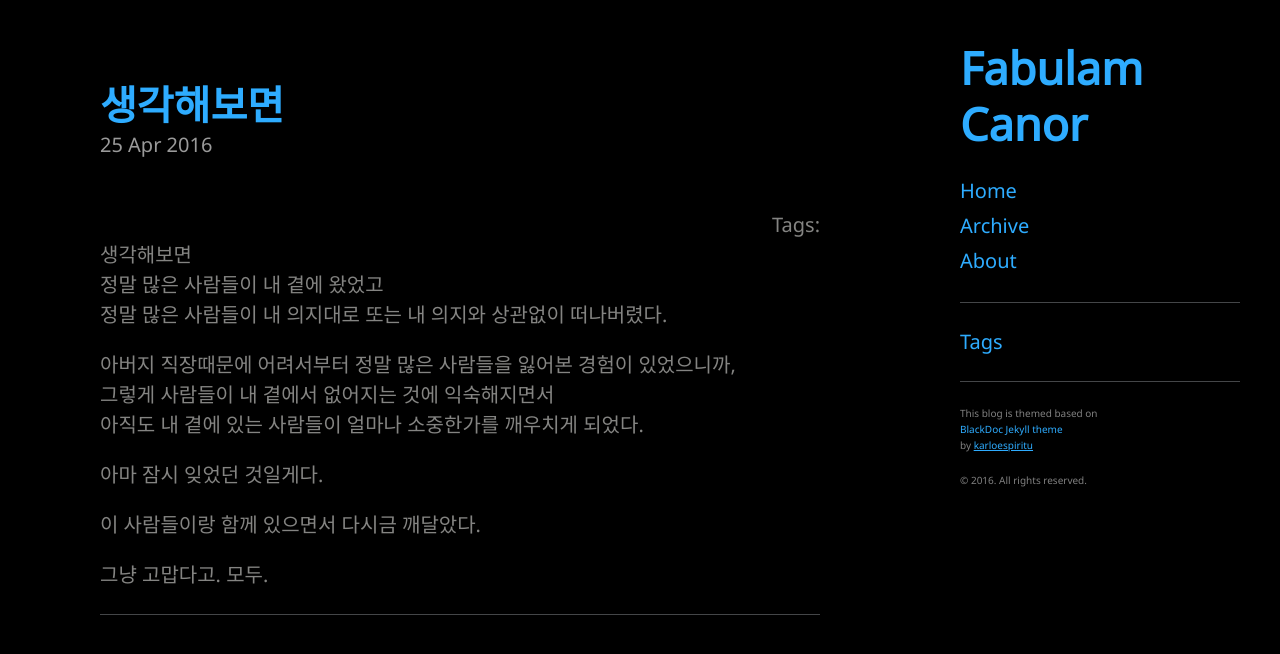
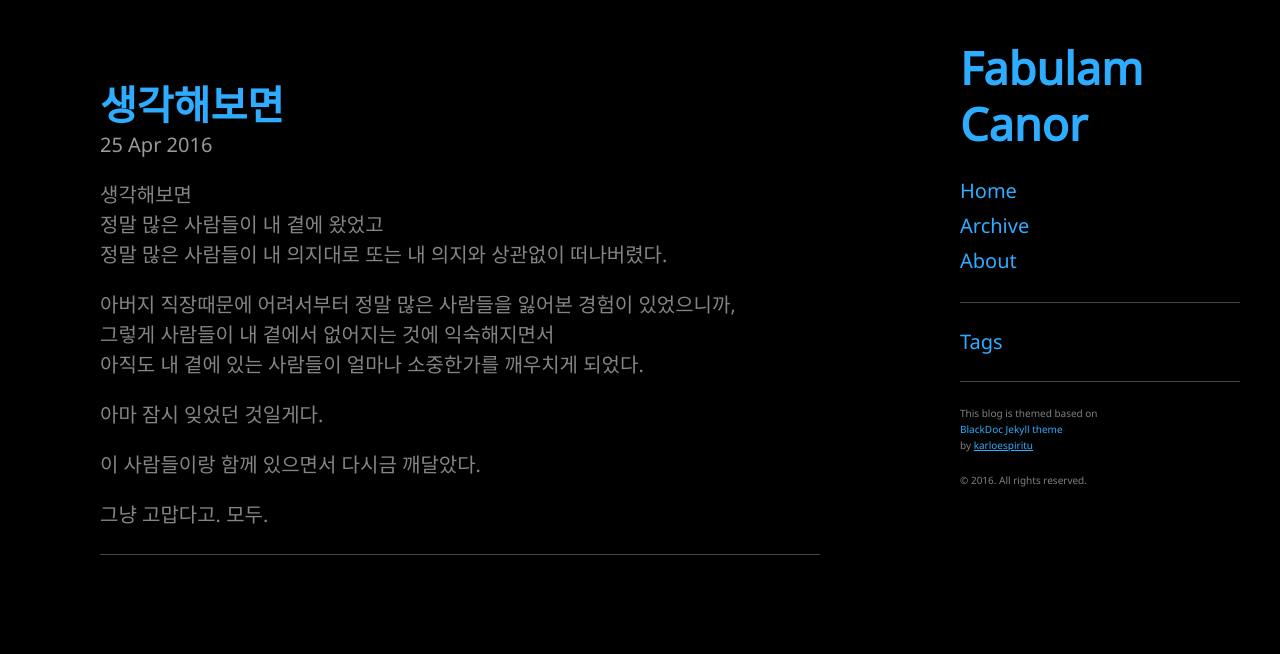
Before and after one commit to Canorus/canorus.github.io, a Jekyll site: the page built from _posts/2016-04-25-come-to-think-of-it.md, in a window 1280 px wide. Shown: the top 654 px of the page. Built offline with Jekyll 4.4.1, drawn with Linux system fonts in a browser that asks for light colours; comment, search, counter and statistics services are not loaded.

Commit message:
fixing tag

```diff
--- a/_includes/post-tags.html
+++ b/_includes/post-tags.html
@@ -1,5 +1,4 @@
 <div class="post-tags">
-  Tags:
   {% if post %}
     {% assign tags = post.tags %}
   {% else %}
--- a/_layouts/post.html
+++ b/_layouts/post.html
@@ -4,8 +4,7 @@ layout: default
 
 <div class="post">
   <h1 class="post-title">{{ page.title }}</h1>
-  <span class="post-date">{{ page.date | date_to_string }}</span><br/>
-  <span class="posttags">{% include post-tags.html %}</span>
+  <span class="post-date">{{ page.date | date_to_string }}</span><span class="posttags">{% include post-tags.html %}</span>
   {{ content }}
   <hr>
 
```
